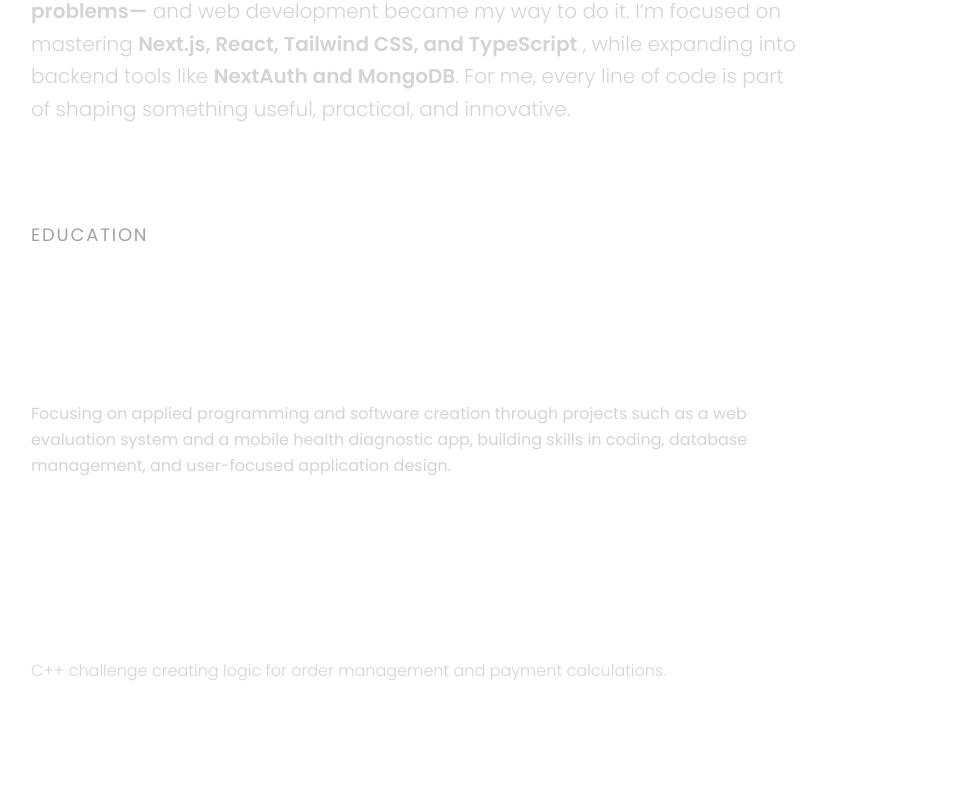
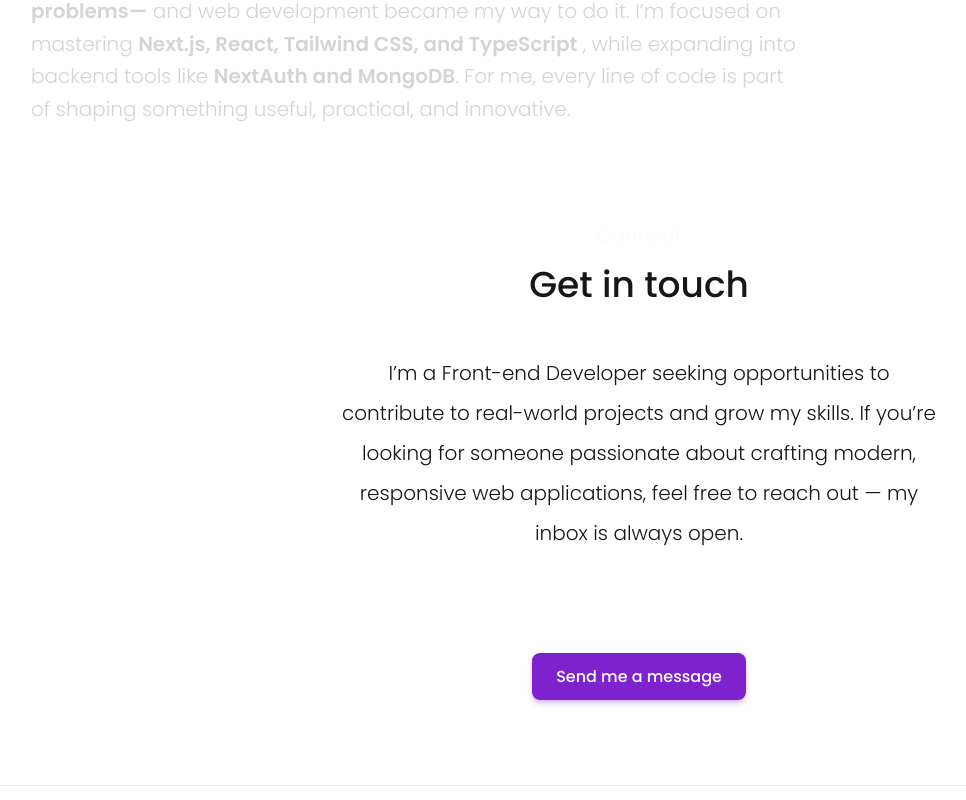
Before and after one commit to sezaru-dev/portfolio-website-v2, a Next.js app: page / in a window 1280 px wide. Shown: the part 3220-4020 px from the top of the page, without its empty margins (1-967 px from the left). Built offline with nearby package versions, Linux system fonts and the light colour scheme.

Commit message:
remove education section

```diff
--- a/src/app/page.tsx
+++ b/src/app/page.tsx
@@ -1,6 +1,5 @@
 import About from "@/components/sections/About";
 import Contact from "@/components/sections/Contact";
-import Education from "@/components/sections/Education";
 import Footer from "@/components/sections/Footer";
 import Header from "@/components/sections/Header";
 import Hero from "@/components/sections/Hero";
@@ -16,7 +15,6 @@ export default function Home() {
         <Skills/>
         <Projects/>
         <About/>
-        <Education/>
         <Contact/>
         <Footer/>
       </main>
```
